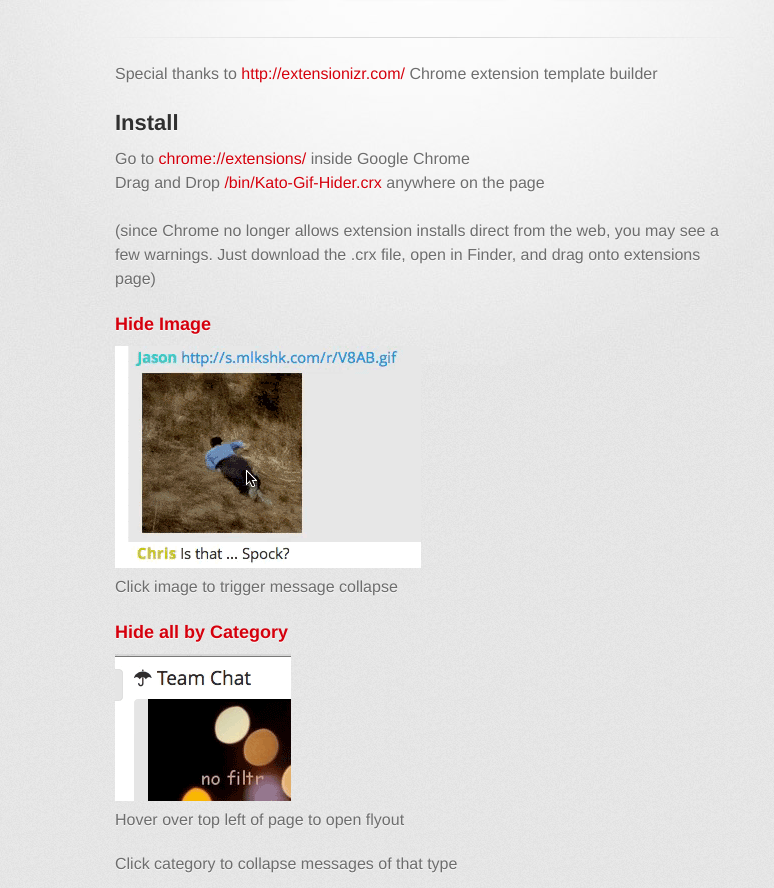
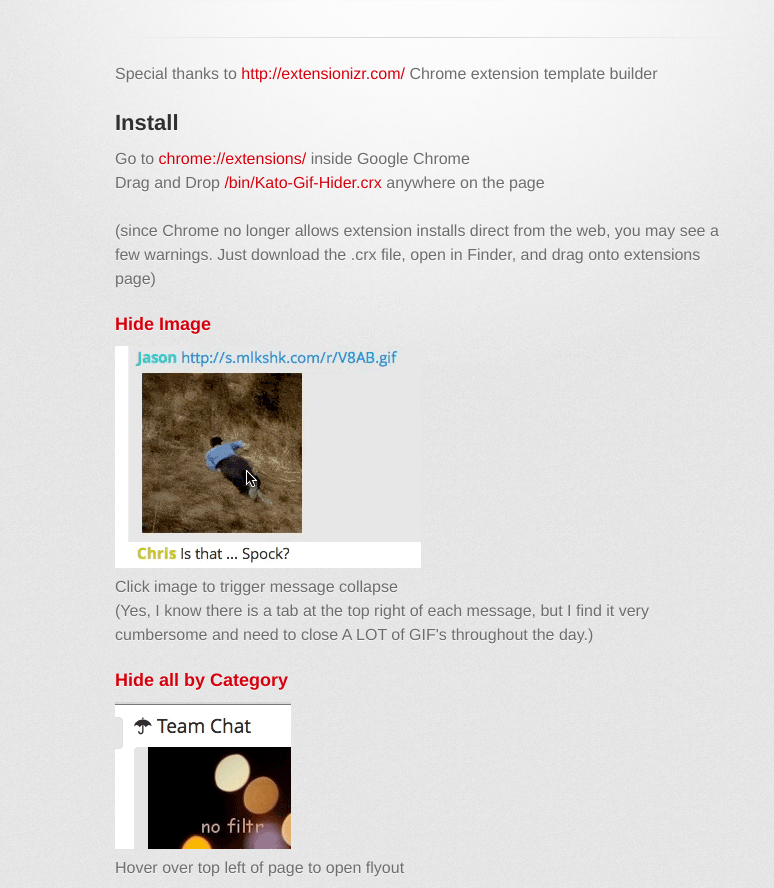
Before and after one commit to wernull/Kato-Gif-Hider, a plain HTML site: page index.html in a window 1280 px wide. Shown: the part 209-1097 px from the top of the page, without its empty margins (215-989 px from the left). Drawn offline with Linux system fonts and the light colour scheme; a web font is replaced by a local one.

Commit message:
Update index.html

```diff
--- a/index.html
+++ b/index.html
@@ -45,7 +45,8 @@ Drag and Drop <a href="https://raw.github.com/wernull/Kato-Gif-Hider/master/bin/
 <h3>
 <a name="hide-image-action" class="anchor" href="#hide-image-action"><span class="octicon octicon-link"></span></a>Hide Image</h3>
 <img src="images/Kato-Img-Click.gif"/>
-<p>Click image to trigger message collapse</p>
+<p>Click image to trigger message collapse<br />
+(Yes, I know there is a tab at the top right of each message, but I find it very cumbersome and need to close A LOT of GIF's throughout the day.)</p>
 
 <h3>
 <a name="hide-all-by-category" class="anchor" href="#hide-all-by-category"><span class="octicon octicon-link"></span></a>Hide all by Category</h3>
```
